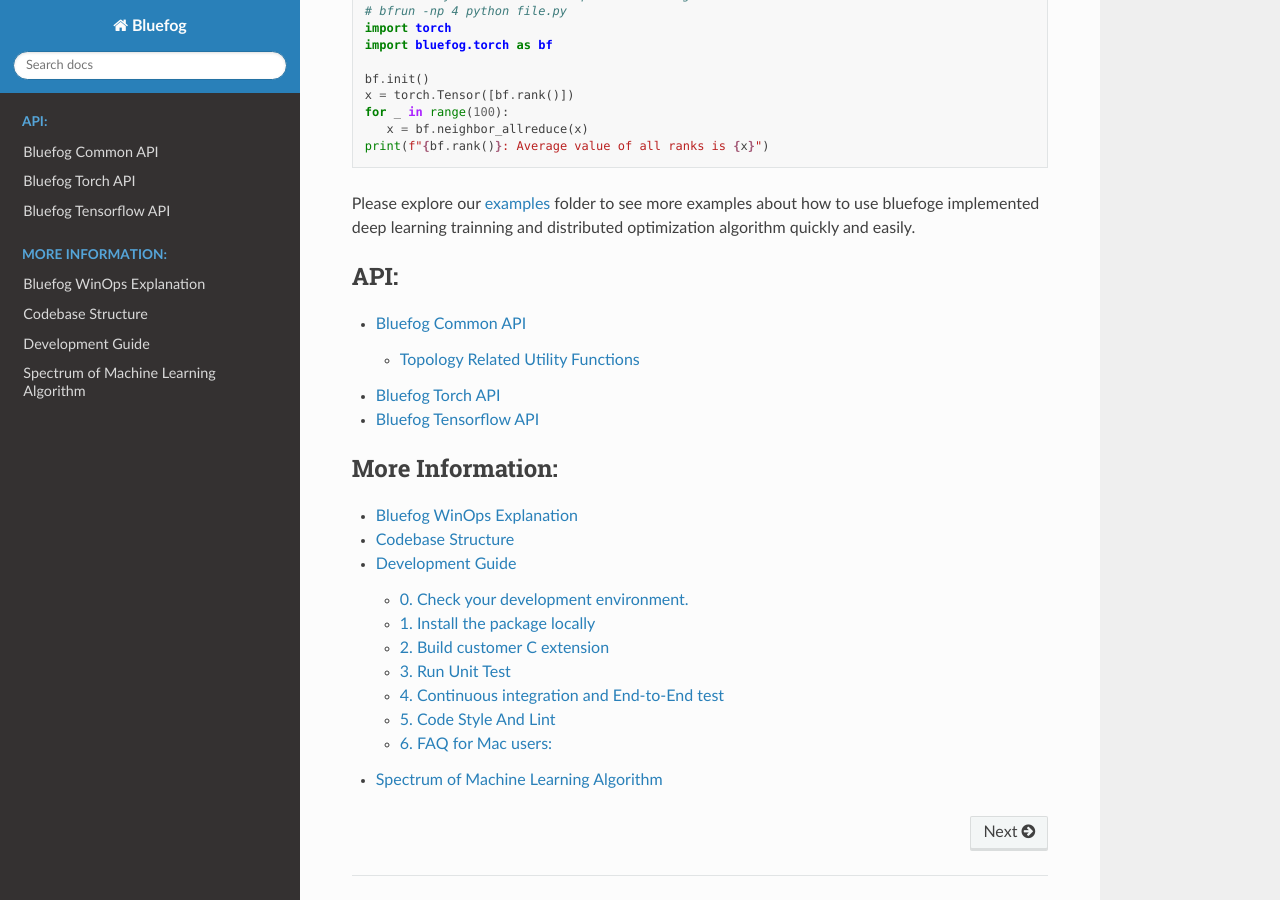
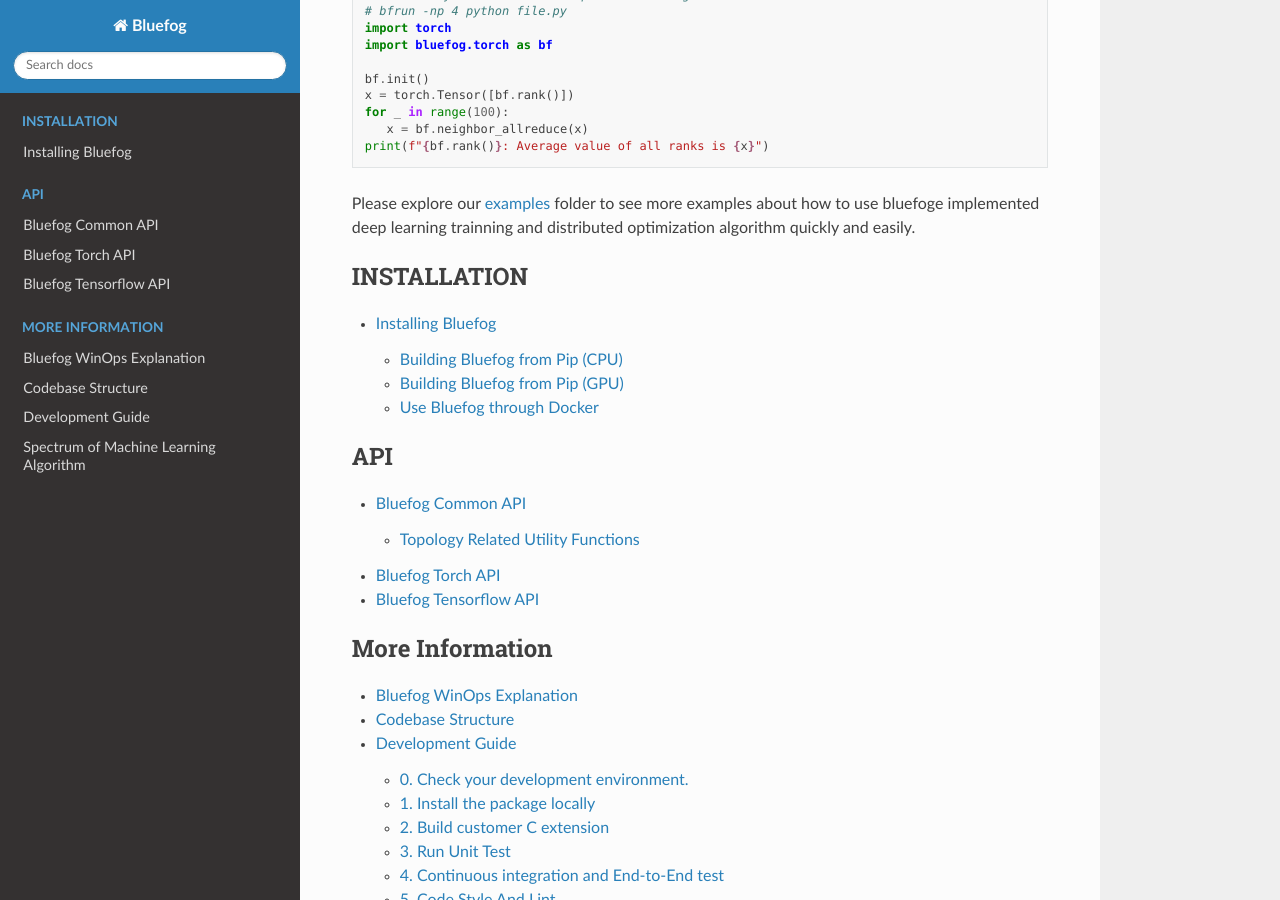
Before and after one commit to Bluefog-Lib/bluefog, a Sphinx documentation site: the page built from docs/index.rst, in a window 1280 px wide and 900 px high, scrolled down 726 px. Built offline with Sphinx 7.4.7 and the Read the Docs theme 2.0.0, drawn with Linux system fonts in a browser that asks for light colours; some of the changed lines change nothing that is shown.

Commit message:
add install doc

```diff
--- a/docs/index.rst
+++ b/docs/index.rst
@@ -47,8 +47,14 @@
 optimization algorithm quickly and easily.
 
 .. toctree::
+   :caption: INSTALLATION
+
+   Installing Bluefog <install>
+
+
+.. toctree::
    :maxdepth: 2
-   :caption: API:
+   :caption: API
 
    Bluefog Common API <common_api>
    Bluefog Torch API <torch_api>
@@ -56,7 +62,7 @@
 
 .. toctree::
    :maxdepth: 2
-   :caption: More Information:
+   :caption: More Information
 
    Bluefog WinOps Explanation <bluefog_winops>
    Codebase Structure <code_structure>
--- /dev/null
+++ b/docs/install.rst
@@ -0,0 +1,48 @@
+Installing Bluefog
+==================
+
+Bluefog currently supports MacOS and Linux only.
+
+
+Building Bluefog from Pip (CPU)
+---------------------------------------
+Installing from pip should be sufficient for most Bluefog users.
+However, our implementation highly independent on the MPI and other libraries. Please
+make sure that ``python>=3.7`` and
+``gcc>=4.0`` and supporting ``std=C++11`` in your development environment.
+We recommend using `conda`_ as python environment control.
+Most dependent python package should be automatically installed through the pip.
+Lastly, we relied on the MPI implementation, please install
+`open-mpi>=4.0` `download link`_ and `instruction`_ for CPU usage.
+After you think the environment is all set, just run following command to install Bluefog:
+
+.. code-block:: bash
+
+    pip install bluefog
+
+Building Bluefog from Pip (GPU)
+---------------------------------------
+All steps for GPU case are the same as CPU case except for the OpenMPI installation.
+In order to get full support of GPU, you have to install `CUDA>=10.0`
+and install pytorch and/or tensorflow with the GPU support version.
+To maximize the efficiency of GPU and MPI, our implementation assumes the
+MPI installed is GPU-aware if GPU is available. It will avoid the extra cost
+that copy and moving the data from the GPU and host memory, i.e. the address of
+GPU location can be used directly. However, if MPI built is not GPU-aware,
+there will be a segmentation fault. To do that, you can configure the open install setting
+after the download of OpenMPI:
+
+.. code-block:: bash
+
+    ./configure --prefix={YOUR_OWN_PREFIX} --with-cuda && \
+    make -j $(nproc) all && \
+    make install
+
+
+Use Bluefog through Docker
+--------------------------
+To be added.
+
+.. _conda: https://docs.conda.io/projects/conda/en/latest/user-guide/tasks/manage-environments.html
+.. _download link: https://www.open-mpi.org/software/ompi/v4.0/
+.. _instruction:  https://www.open-mpi.org/faq/?category=building#easy-build
```
